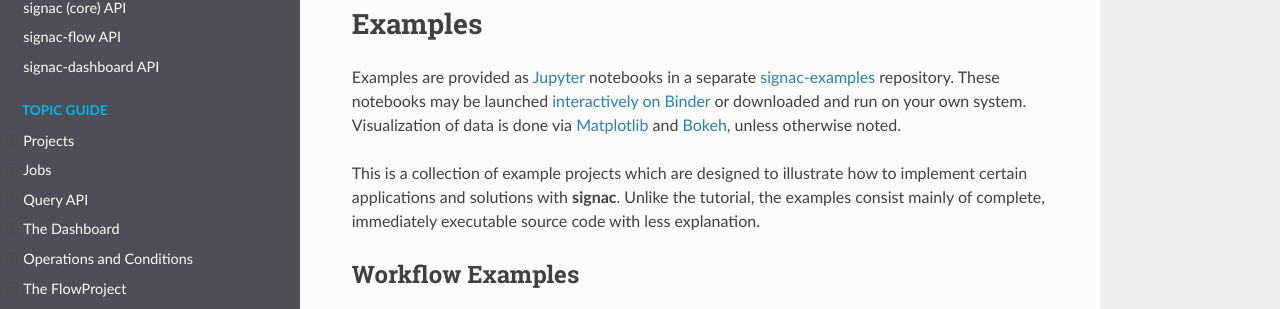
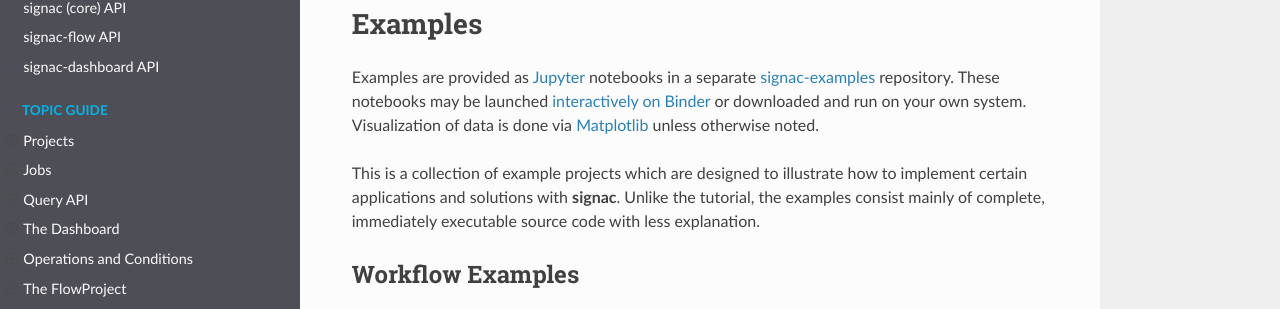
Before and after one commit to glotzerlab/signac-docs, a Sphinx documentation site: the page built from docs/source/examples.rst, in a window 1280 px wide. Shown: the part 141-450 px from the top of the page. Built offline with Sphinx 7.4.7 and the Read the Docs theme 2.0.0, drawn with Linux system fonts in a browser that asks for light colours.

```diff
--- a/docs/source/examples.rst
+++ b/docs/source/examples.rst
@@ -8,7 +8,7 @@
 `signac-examples <https://github.com/glotzerlab/signac-examples>`_ repository.
 These notebooks may be launched `interactively on Binder <https://mybinder.org/v2/gh/glotzerlab/signac-examples/master?filepath=index.ipynb>`_
 or downloaded and run on your own system.
-Visualization of data is done via `Matplotlib <https://matplotlib.org/>`_ and `Bokeh <https://bokeh.pydata.org/>`_, unless otherwise noted.
+Visualization of data is done via `Matplotlib <https://matplotlib.org/>`_ unless otherwise noted.
 
 This is a collection of example projects which are designed to illustrate how to implement certain applications and solutions with **signac**.
 Unlike the tutorial, the examples consist mainly of complete, immediately executable source code with less explanation.
```
Also changed, not shown: other parts of docs/source/examples.rst (+6 -0 lines).
